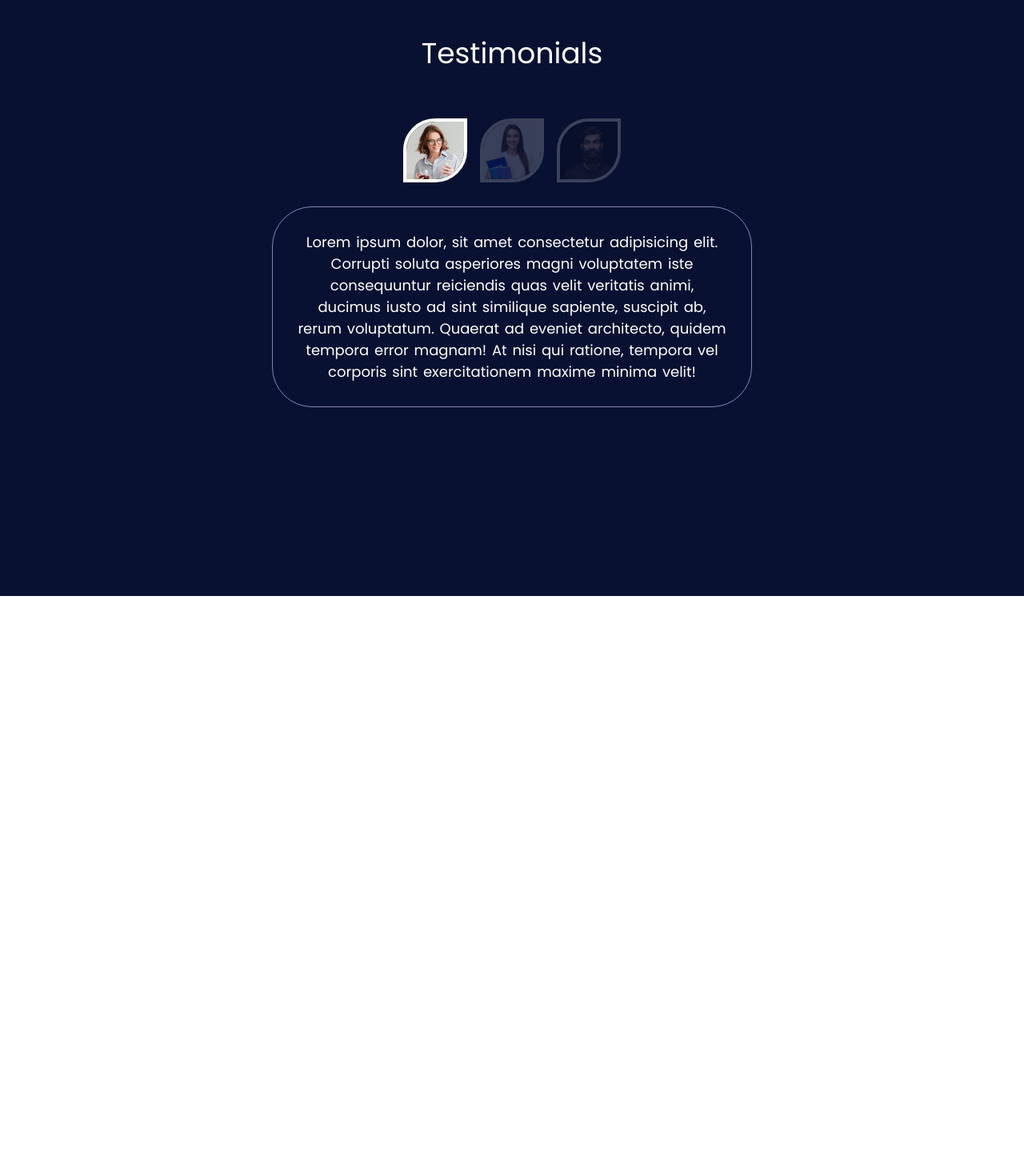
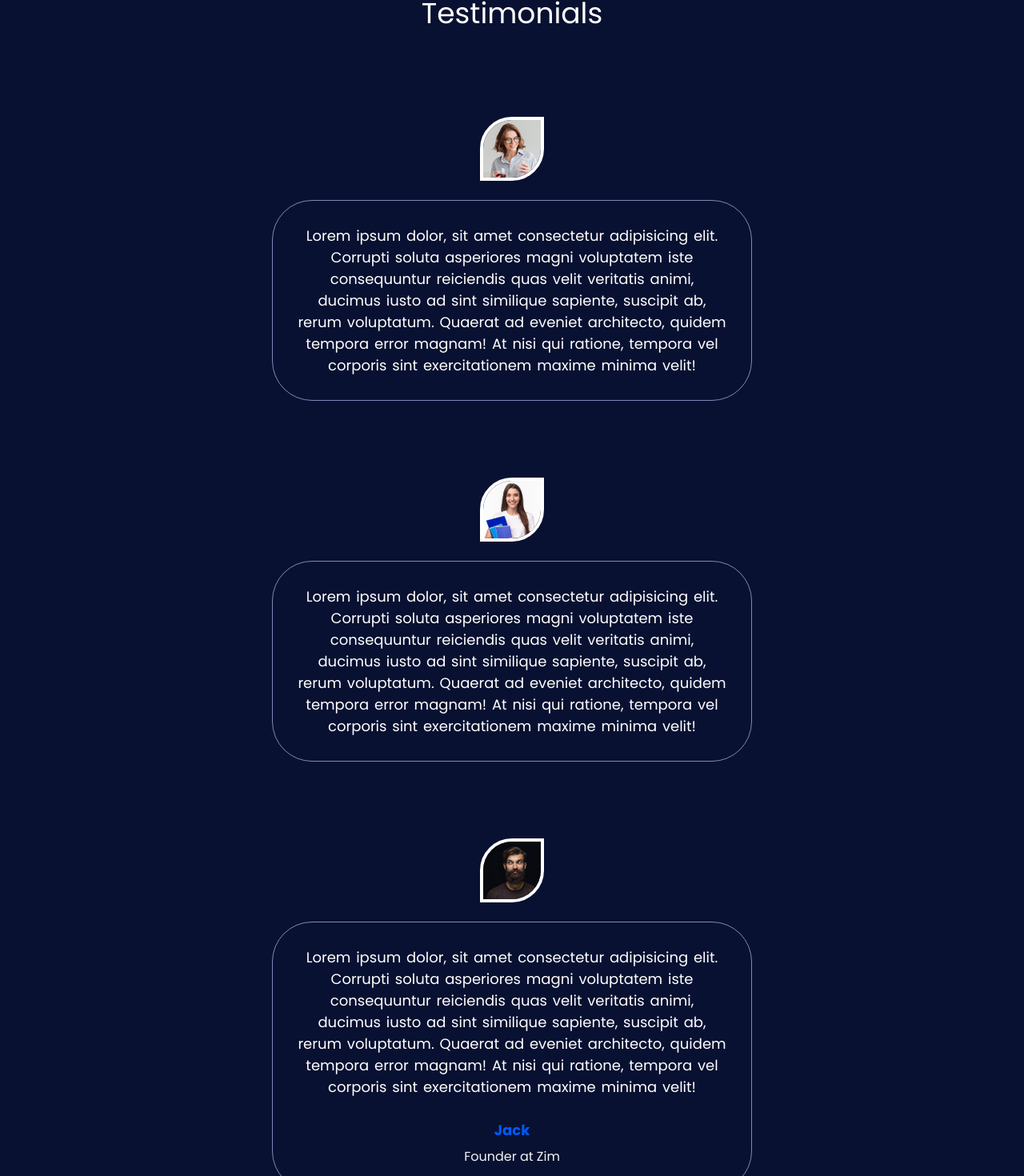
Before and after one commit to VAIJ-TEJAS/BrokersHub_React_Frontend, a React (Vite) app: page /home in a window 1280 px wide. Shown: the part 2804-4274 px from the top of the page at 80% size. Before the commit the page ends 3549 px from the top, so only its background shows below. Built offline with nearby package versions, Linux system fonts and the light colour scheme.

Commit message:
some css changes

```diff
--- a/src/Pages/HomePage.css
+++ b/src/Pages/HomePage.css
@@ -147,11 +147,11 @@
 }
 
 .testimonials {
-  min-height: 100vh;
+  /* min-height: 100vh; */
   background: #081131;
   float: left;
   width: 100%;
-  padding: 100px 15px;
+  padding: 50px 15px;
 }
 
 .container {
--- a/src/Pages/HomePage.tsx
+++ b/src/Pages/HomePage.tsx
@@ -208,7 +208,7 @@ const HomePage: React.FC = () => {
       </div>
 
       <div className="m-5">
-        <h1 className="fs-1 text-center mb-5">Steps For Creatin a Post</h1>
+        <h1 className="fs-1 text-center mb-5">Steps For Creating a Post</h1>
         <StepsForPost />
       </div>
 
@@ -219,32 +219,16 @@ const HomePage: React.FC = () => {
             <h1>Testimonials</h1>
           </div>
 
-        <div className="slider-indicator">
+          <div className="slider-indicator d-flex flex-wrap justify-content-center">
+            <div className="m-5" style={{minWidth: '250px'}}>
               <img
                 src={testimonial1}
-            className={activeSlide === 0 ? "active" : ""}
+                className="active mb-4"
                 alt="img"
                 data-id="0"
-            onClick={() => handleSlideChange(0)}
               />
-          <img
-            src={testimonial2}
-            className={activeSlide === 1 ? "active" : ""}
-            alt="img"
-            data-id="1"
-            onClick={() => handleSlideChange(1)}
-          />
-          <img
-            src={testimonial3}
-            className={activeSlide === 2 ? "active" : ""}
-            alt="img"
-            data-id="2"
-            onClick={() => handleSlideChange(2)}
-          />
-        </div>
-
               <div className="slider">
-          <div className={activeSlide === 0 ? "slide active" : "slide"}>
+                <div className="slide active">
                   <p>
                       Lorem ipsum dolor, sit amet consectetur adipisicing elit. Corrupti soluta asperiores magni
                       voluptatem iste consequuntur reiciendis quas velit veritatis animi, ducimus iusto ad sint
@@ -253,7 +237,18 @@ const HomePage: React.FC = () => {
                       minima velit!
                     </p>
                 </div>
-          <div className={activeSlide === 1 ? "slide active" : "slide"}>
+              </div>
+            </div>
+
+            <div className="m-5" style={{minWidth: '250px'}}>
+              <img
+                src={testimonial2}
+                className="active mb-4"
+                alt="img"
+                data-id="1"
+              />
+              <div className="slider">
+                <div className="slide active">
                   <p>
                       Lorem ipsum dolor, sit amet consectetur adipisicing elit. Corrupti soluta asperiores magni
                       voluptatem iste consequuntur reiciendis quas velit veritatis animi, ducimus iusto ad sint
@@ -262,7 +257,18 @@ const HomePage: React.FC = () => {
                       minima velit!
                     </p>
                 </div>
-          <div className={activeSlide === 2 ? "slide active" : "slide"}>
+              </div>
+            </div>
+
+            <div className="m-5" style={{minWidth: '250px'}}>
+              <img
+                src={testimonial3}
+                className="active mb-4"
+                alt="img"
+                data-id="2"
+              />
+              <div className="slider">
+                <div className="slide active">
                   <p>
                       Lorem ipsum dolor, sit amet consectetur adipisicing elit. Corrupti soluta asperiores magni
                       voluptatem iste consequuntur reiciendis quas velit veritatis animi, ducimus iusto ad sint
@@ -277,6 +283,9 @@ const HomePage: React.FC = () => {
                 </div>
               </div>
             </div>
+          </div>
+
+        </div>
       </section>
 
 
--- a/src/components/BrokerWebsiteLayout.tsx
+++ b/src/components/BrokerWebsiteLayout.tsx
@@ -22,7 +22,7 @@ const BrokerWebsiteLayout: React.FC<Props> = ({ children }) => {
     <Layout className="layout">
         <Navbar />
       <Layout>
-        <Layout className='d-flex align-items-center' style={{ padding: '0 24px 24px' }}>
+        <Layout className='d-flex align-items-center'>
           <Content
             className="site-layout-background col-md-9 mt-5"
             style={{
--- a/src/components/Navbar.css
+++ b/src/components/Navbar.css
@@ -53,6 +53,13 @@
     .filter-container{
         width: 100%;
         min-width: 260px;
+    }
+}
+
+@media (max-width: 767px) {
+
+    .filter-container{
+        border-radius: 0px !important;
     }
 }
 
--- a/src/components/StepsForPost.tsx
+++ b/src/components/StepsForPost.tsx
@@ -1,5 +1,6 @@
 import { useState } from 'react';
-import { Steps, Button, message } from 'antd';
+import { Steps, Button } from 'antd';
+import { Link } from 'react-router-dom';
 import step1 from "./step1.png";
 import step2 from "./step2.png"
 import step3 from "./step3.png"
@@ -68,6 +69,9 @@ const StepsForPost = () => {
               Next
             </Button>
           )}
+          {currentStep == steps.length - 1 && (
+            <Link to='/PostAdd' className='btn btn-warning'>Post Add</Link>
+          )}
         </div>
       </div>
     </div>
```
Lines whose indentation alone changed are shown as unchanged.
